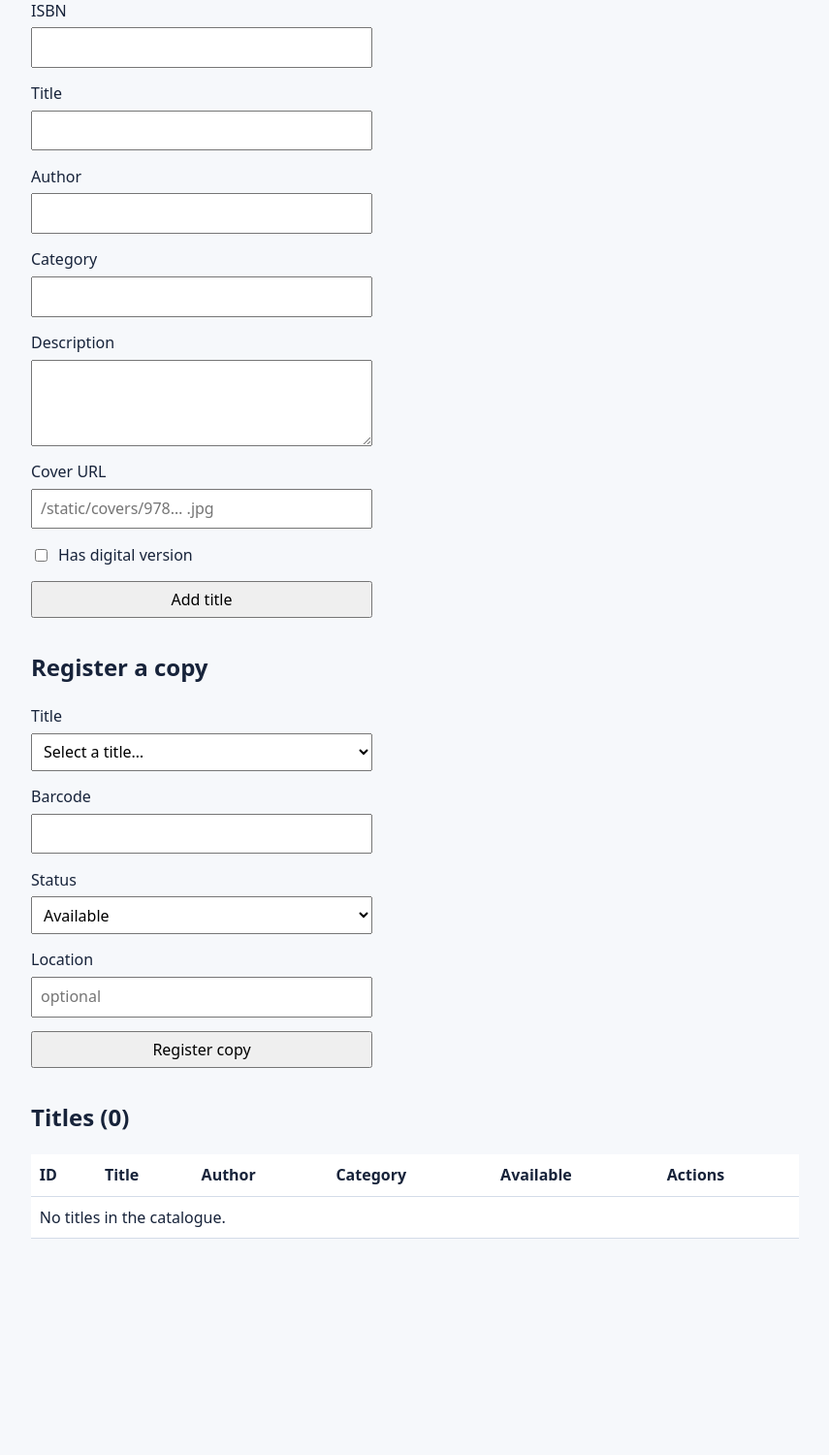
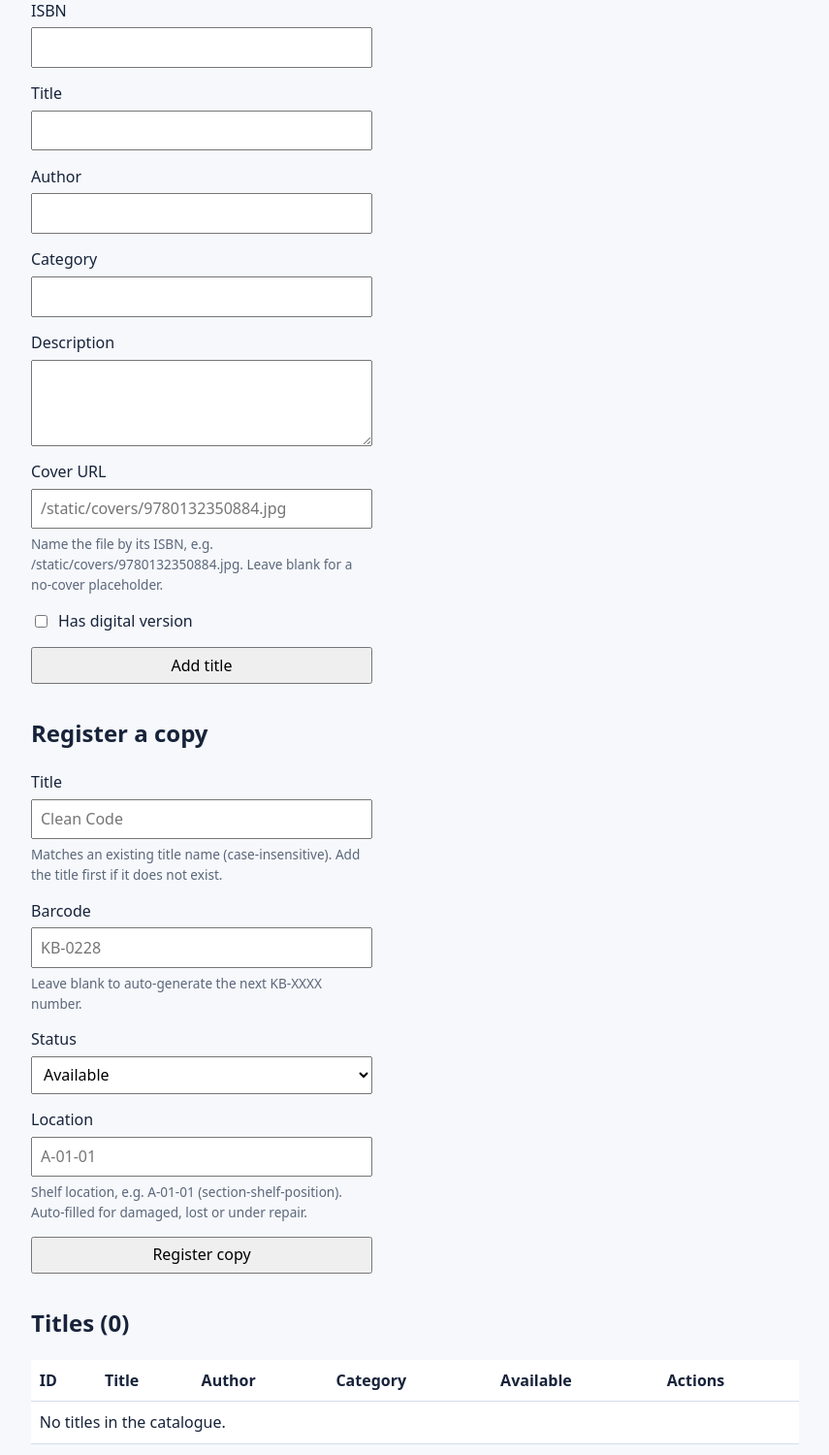
Before and after one commit to Xiyu-1653/COMP3019J-WebDevelop-Group21, a Flask app: template app/templates/catalogue/inventory.html in a window 1280 px wide. Shown: the part 270-1770 px from the top of the page at 97% size, without its empty margins (212-1067 px from the left). Before the commit the page ends 1547 px from the top, so only its background shows below. Run offline with Flask 3, Linux system fonts and the light colour scheme; the template is opened without the code that fills it, so the values that code supplies are empty.

Commit message:
Modify the add and edit inventory function.

```diff
--- /dev/null
+++ b/app/static/catalogue.js
@@ -0,0 +1,35 @@
+// Auto-fill copy location from the selected status on catalogue forms.
+(function () {
+  'use strict';
+
+  function locationForStatus(status) {
+    if (status === 'damaged' || status === 'under_repair') {
+      return 'Repair room';
+    }
+    if (status === 'lost') {
+      return 'Missing';
+    }
+    return ''; // available: the librarian enters a shelf location
+  }
+
+  function wire(select) {
+    var targetId = select.getAttribute('data-location-target');
+    if (!targetId) {
+      return;
+    }
+    var input = document.getElementById(targetId);
+    if (!input) {
+      return;
+    }
+    select.addEventListener('change', function () {
+      input.value = locationForStatus(select.value);
+    });
+  }
+
+  document.addEventListener('DOMContentLoaded', function () {
+    var selects = document.querySelectorAll('select[data-location-target]');
+    for (var i = 0; i < selects.length; i += 1) {
+      wire(selects[i]);
+    }
+  });
+})();
--- a/app/static/style.css
+++ b/app/static/style.css
@@ -115,6 +115,17 @@ body {
   display: flex;
   align-items: center;
   gap: 0.5rem;
+}
+
+.hint {
+  color: var(--muted);
+  font-size: 0.85rem;
+}
+
+.location-field {
+  display: flex;
+  flex-direction: column;
+  gap: 0.15rem;
 }
 
 .inline-form {
--- a/app/templates/catalogue/inventory.html
+++ b/app/templates/catalogue/inventory.html
@@ -14,7 +14,11 @@
       <label>Category <input name="category" required list="category-options"></label>
       <datalist id="category-options">{% for c in categories %}<option value="{{ c }}">{% endfor %}</datalist>
       <label>Description <textarea name="description" rows="3"></textarea></label>
-      <label>Cover URL <input name="cover_url" placeholder="/static/covers/978… .jpg"></label>
+      <label>
+        Cover URL
+        <input name="cover_url" placeholder="/static/covers/9780132350884.jpg">
+        <small class="hint">Name the file by its ISBN, e.g. /static/covers/9780132350884.jpg. Leave blank for a no-cover placeholder.</small>
+      </label>
       <label class="check"><input type="checkbox" name="has_digital_version" value="1"> Has digital version</label>
       <button type="submit">Add title</button>
     </form>
@@ -25,22 +29,29 @@
     <form method="post" action="{{ url_for('catalogue.create_copy') }}" class="login-form">
       <label>
         Title
-        <select name="title_id" required>
-          <option value="">Select a title…</option>
-          {% for t in titles %}<option value="{{ t.title_id }}">{{ t.title }}</option>{% endfor %}
+        <input name="title" value="{{ copy_title }}" required list="title-options" placeholder="Clean Code">
+        <small class="hint">Matches an existing title name (case-insensitive). Add the title first if it does not exist.</small>
+      </label>
+      <datalist id="title-options">{% for t in titles %}<option value="{{ t.title }}">{% endfor %}</datalist>
+      <label>
+        Barcode
+        <input name="barcode" value="{{ copy_barcode }}" placeholder="KB-0228">
+        <small class="hint">Leave blank to auto-generate the next KB-XXXX number.</small>
+      </label>
+      <label>
+        Status
+        <select name="status" data-location-target="copy-location">
+          <option value="available" {{ 'selected' if copy_status == 'available' }}>Available</option>
+          <option value="damaged" {{ 'selected' if copy_status == 'damaged' }}>Damaged</option>
+          <option value="lost" {{ 'selected' if copy_status == 'lost' }}>Lost</option>
+          <option value="under_repair" {{ 'selected' if copy_status == 'under_repair' }}>Under repair</option>
         </select>
       </label>
-      <label>Barcode <input name="barcode" required></label>
       <label>
-        Status
-        <select name="status">
-          <option value="available">Available</option>
-          <option value="damaged">Damaged</option>
-          <option value="lost">Lost</option>
-          <option value="under_repair">Under repair</option>
-        </select>
+        Location
+        <input name="location" id="copy-location" value="{{ copy_location }}" placeholder="A-01-01">
+        <small class="hint">Shelf location, e.g. A-01-01 (section-shelf-position). Auto-filled for damaged, lost or under repair.</small>
       </label>
-      <label>Location <input name="location" placeholder="optional"></label>
       <button type="submit">Register copy</button>
     </form>
   </section>
@@ -68,4 +79,5 @@
       </tbody>
     </table>
   </section>
+  <script src="{{ url_for('static', filename='catalogue.js') }}" defer></script>
 {% endblock %}
--- a/app/templates/catalogue/title.html
+++ b/app/templates/catalogue/title.html
@@ -41,13 +41,13 @@
                 {% if c.status in ('available', 'damaged', 'lost', 'under_repair') %}
                   <form class="inline-form" method="post" action="{{ url_for('catalogue.update_copy_status', copy_id=c.copy_id) }}">
                     <input type="hidden" name="title_id" value="{{ title.title_id }}">
-                    <select name="status">
+                    <select name="status" data-location-target="location-copy-{{ c.copy_id }}">
                       <option value="available" {{ 'selected' if c.status == 'available' }}>Available</option>
                       <option value="damaged" {{ 'selected' if c.status == 'damaged' }}>Damaged</option>
                       <option value="lost" {{ 'selected' if c.status == 'lost' }}>Lost</option>
                       <option value="under_repair" {{ 'selected' if c.status == 'under_repair' }}>Under repair</option>
                     </select>
-                    <input name="location" value="{{ c.location or '' }}" placeholder="location">
+                    <input name="location" id="location-copy-{{ c.copy_id }}" value="{{ c.location or '' }}" placeholder="A-01-01">
                     <button type="submit">Update</button>
                   </form>
                 {% else %}
@@ -66,4 +66,5 @@
     <p>The book you requested does not exist in the catalogue.</p>
   {% endif %}
   <p><a href="{{ url_for('catalogue.index') }}">Back to catalogue</a></p>
+  <script src="{{ url_for('static', filename='catalogue.js') }}" defer></script>
 {% endblock %}
--- a/app/templates/catalogue/title_edit.html
+++ b/app/templates/catalogue/title_edit.html
@@ -9,7 +9,11 @@
     <label>Category <input name="category" value="{{ title.category }}" required list="category-options"></label>
     <datalist id="category-options">{% for c in categories %}<option value="{{ c }}">{% endfor %}</datalist>
     <label>Description <textarea name="description" rows="4">{{ title.description or '' }}</textarea></label>
-    <label>Cover URL <input name="cover_url" value="{{ title.cover_url or '' }}"></label>
+    <label>
+      Cover URL
+      <input name="cover_url" value="{{ title.cover_url or '' }}" placeholder="/static/covers/9780132350884.jpg">
+      <small class="hint">Name the file by its ISBN, e.g. /static/covers/9780132350884.jpg. Leave blank for a no-cover placeholder.</small>
+    </label>
     <label class="check"><input type="checkbox" name="has_digital_version" value="1" {{ 'checked' if title.has_digital_version }}> Has digital version</label>
     <button type="submit">Save changes</button>
   </form>
--- a/catalogue/queries.py
+++ b/catalogue/queries.py
@@ -237,6 +237,17 @@ def _default_location(status):
     return None
 
 
+def _next_barcode(cursor):
+    """Return the next ``KB-XXXX`` barcode after the highest existing one."""
+    cursor.execute(
+        "SELECT MAX(CAST(SUBSTRING(barcode, 4) AS UNSIGNED)) AS n "
+        "FROM copy WHERE barcode REGEXP '^KB-[0-9]+$'"
+    )
+    row = cursor.fetchone()
+    current = row["n"] if row and row["n"] is not None else 0
+    return f"KB-{int(current) + 1:04d}"
+
+
 def create_title(
     cursor,
     *,
@@ -317,11 +328,30 @@ def update_title(
     )
 
 
+def find_title_id_by_name(cursor, name):
+    """Return the ``title_id`` matching a title name, or ``None`` if no match.
+
+    Match is exact but case-insensitive (MySQL's ``*_ci`` collation). If several
+    titles share the name, the lowest ``title_id`` wins.
+    """
+    name = (name or "").strip()
+    if not name:
+        return None
+    cursor.execute(
+        "SELECT title_id FROM title WHERE title = %s ORDER BY title_id LIMIT 1",
+        (name,),
+    )
+    row = cursor.fetchone()
+    return row["title_id"] if row else None
+
+
 def create_copy(cursor, *, title_id, barcode, status="available", location=None):
     """Register a physical copy for a title and return its new ``copy_id``."""
     if status not in INVENTORY_STATUSES:
         raise CatalogueError("Invalid copy status.")
-    barcode = _require(barcode, "Barcode")
+    barcode = (barcode or "").strip()
+    if not barcode:
+        barcode = _next_barcode(cursor)
     location = _clean_optional(location) or _default_location(status)
 
     cursor.execute("SELECT title_id FROM title WHERE title_id = %s", (title_id,))
```
Also changed, not shown: app/blueprints/catalogue.py (+48 -24 lines), tests/test_catalogue.py (+20 -0 lines), tests/test_routes.py (+21 -1 lines), app/static/covers/9787559465979.jpg (added).
